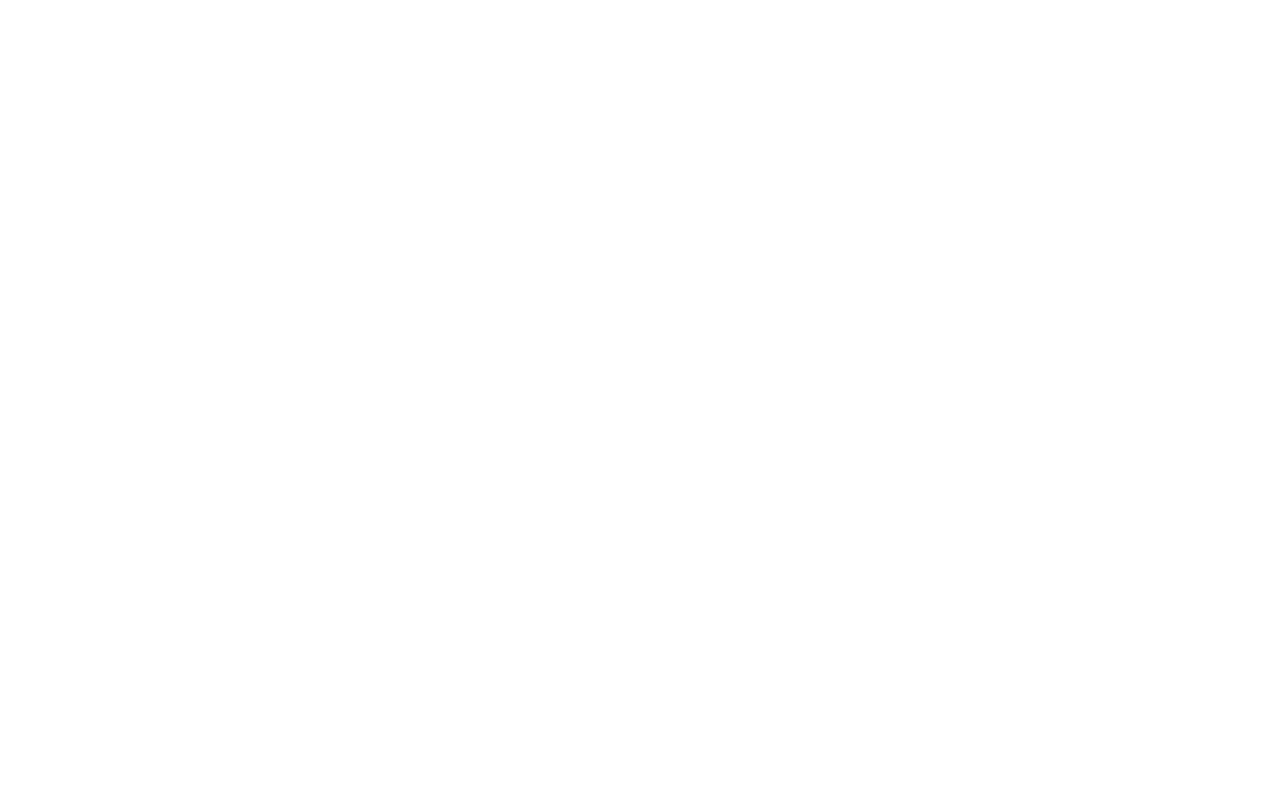
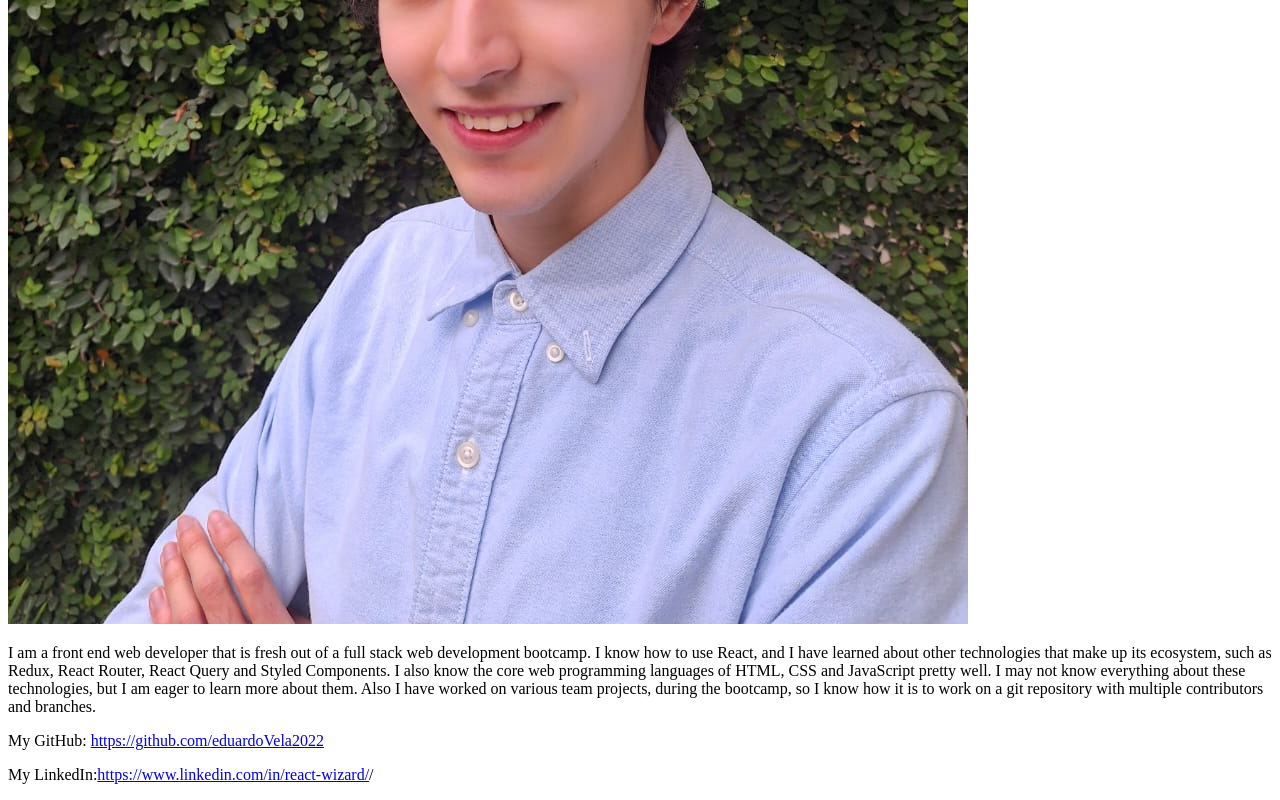
Before and after one commit to eduardoVela2022/react-portfolio, a React (Vite) app: page / in a window 1280 px wide. Shown: the part 821-1621 px from the top of the page. Before the commit the page ends 800 px from the top, so only its background shows below. Built offline with nearby package versions, Linux system fonts and the light colour scheme.

Commit message:
Added the components of the about and resume pages.

```diff
--- a/src/App.jsx
+++ b/src/App.jsx
@@ -1,5 +1,6 @@
 import { Outlet } from "react-router-dom";
 import Header from "./components/Header";
+import Footer from "./components/Footer";
 
 // The app component
 function App() {
@@ -7,6 +8,7 @@ function App() {
     <>
       <Header />
       <Outlet />
+      <Footer />
     </>
   );
 }
--- a/src/components/Footer.jsx
+++ b/src/components/Footer.jsx
@@ -1,6 +1,24 @@
+import { createRef, useRef } from "react";
+
 // The footer component
 function Footer() {
-  return <div></div>;
+  return (
+    <div>
+      <p>
+        My GitHub:{" "}
+        <a href={"https://github.com/eduardoVela2022"}>
+          https://github.com/eduardoVela2022
+        </a>
+      </p>
+      <p>
+        My LinkedIn:
+        <a href={"https://www.linkedin.com/in/react-wizard/"}>
+          https://www.linkedin.com/in/react-wizard/
+        </a>
+        /
+      </p>
+    </div>
+  );
 }
 
 export default Footer;
--- /dev/null
+++ b/src/components/ResumeSkillList.jsx
@@ -0,0 +1,19 @@
+/* eslint-disable react/prop-types */
+import ResumeSkillListItem from "./ResumeSkillListItem";
+
+// The resume skill list component
+function ResumeSkillList({ title, skills }) {
+  return (
+    <div>
+      <h3>{title}</h3>
+
+      <ul>
+        {skills.map((skill) => (
+          <ResumeSkillListItem key={skill} skill={skill} />
+        ))}
+      </ul>
+    </div>
+  );
+}
+
+export default ResumeSkillList;
--- /dev/null
+++ b/src/components/ResumeSkillListItem.jsx
@@ -0,0 +1,8 @@
+/* eslint-disable react/prop-types */
+
+// The resume skill list item
+function ResumeSkillListItem({ skill }) {
+  return <li>{skill}</li>;
+}
+
+export default ResumeSkillListItem;
--- a/src/pages/About.jsx
+++ b/src/pages/About.jsx
@@ -1,10 +1,28 @@
 import PageTitle from "../components/PageTitle";
+import ProfilePicture from "../assets/profilePicture.jpeg";
 
 // The about page
 function About() {
   return (
     <div>
       <PageTitle title="About" />
+
+      <img
+        src={ProfilePicture}
+        alt="A profile picture of Eduardo Sebastian Vela Alanis"
+      />
+
+      <p>
+        I am a front end web developer that is fresh out of a full stack web
+        development bootcamp. I know how to use React, and I have learned about
+        other technologies that make up its ecosystem, such as Redux, React
+        Router, React Query and Styled Components. I also know the core web
+        programming languages of HTML, CSS and JavaScript pretty well. I may not
+        know everything about these technologies, but I am eager to learn more
+        about them. Also I have worked on various team projects, during the
+        bootcamp, so I know how it is to work on a git repository with multiple
+        contributors and branches.
+      </p>
     </div>
   );
 }
--- a/src/pages/Resume.jsx
+++ b/src/pages/Resume.jsx
@@ -1,10 +1,18 @@
 import PageTitle from "../components/PageTitle";
+import ResumeSkillList from "../components/ResumeSkillList";
 
 // The resume page
 function Resume() {
+  const frontEndSkills = ["React", "Redux", "JavaScript", "CSS", "HTML"];
+  const backEndSkills = ["Node.js", "Express.js", "PostgreSQL", "MongoDB"];
+
   return (
     <div>
       <PageTitle title="Resume" />
+
+      <ResumeSkillList title="Front end skills" skills={frontEndSkills} />
+
+      <ResumeSkillList title="Back end skills" skills={backEndSkills} />
     </div>
   );
 }
```
Also changed, not shown: src/assets/profilePicture.jpeg (added).
